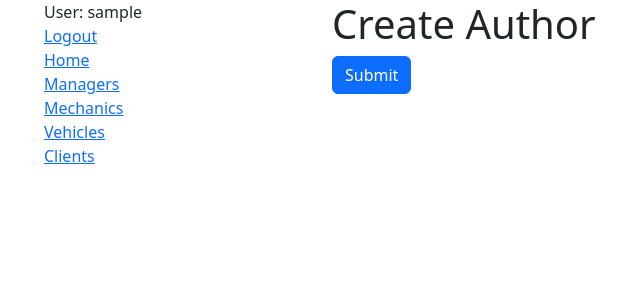
After one commit to ayatsuta/autoservice, a Django app: page /workshop/managers/create/ in a window 1280 px wide. The commit adds this page. Shown: the top 300 px of the page, without its empty margins (0-640 px from the left). Run offline with Django 5.2, Linux system fonts and the light colour scheme; the visitor is signed in with stand-in values (Sample User, id 1).

Commit message:
Add ManagerCreateView with template, route path & button in manager list

```diff
--- /dev/null
+++ b/templates/workshop/manager_form.html
@@ -0,0 +1,8 @@
+{% extends "base.html" %}
+{% block content %}
+  <h1>Create Author </h1>
+  <form action="" method="post" novalidate>
+    {% csrf_token %}
+    <input class="btn btn-primary" type="submit" value="Submit">
+  </form>
+{% endblock %}
--- a/templates/workshop/manager_list.html
+++ b/templates/workshop/manager_list.html
@@ -1,7 +1,7 @@
 {% extends "base.html" %}
 
 {% block content %}
-  <h1> Manager List</h1>
+  <h1> Manager List <a href="{% url 'workshop:manager-form' %}">+</a></h1>
   {% if manager_list %}
     <ul>
     {% for manager in manager_list %}
--- a/workshop/urls.py
+++ b/workshop/urls.py
@@ -9,12 +9,14 @@ from workshop.views import (
     ClientDetailView,
     ManagerListView,
     ManagerDetailView,
+    ManagerCreateView,
     VehicleDetailView,
 )
 
 urlpatterns = [
     path("", index, name="index"),
     path("managers/<int:pk>/", ManagerDetailView.as_view(), name="manager-detail"),
+    path("managers/create/", ManagerCreateView.as_view(), name="manager-form"),
     path("managers/", ManagerListView.as_view(), name="manager-list"),
     path("mechanics/", MechanicListView.as_view(), name="mechanic-list"),
     path("mechanics/<int:pk>/", MechanicDetailView.as_view(), name="mechanic-detail"),
--- a/workshop/views.py
+++ b/workshop/views.py
@@ -1,6 +1,7 @@
 from django.contrib.auth.mixins import LoginRequiredMixin
 from django.http import HttpRequest, HttpResponse
 from django.shortcuts import render
+from django.urls import reverse_lazy
 from django.views import generic
 
 from workshop.models import Manager, Client, Vehicle, Mechanic
@@ -22,6 +23,12 @@ def index(request: HttpRequest) -> HttpResponse:
 
 class ManagerListView(LoginRequiredMixin, generic.ListView):
     model = Manager
+
+
+class ManagerCreateView(LoginRequiredMixin, generic.CreateView):
+    model = Manager
+    fields = "__all__"
+    success_url = reverse_lazy("workshop:manager-list")
 
 
 class ManagerDetailView(LoginRequiredMixin, generic.DetailView):
```
